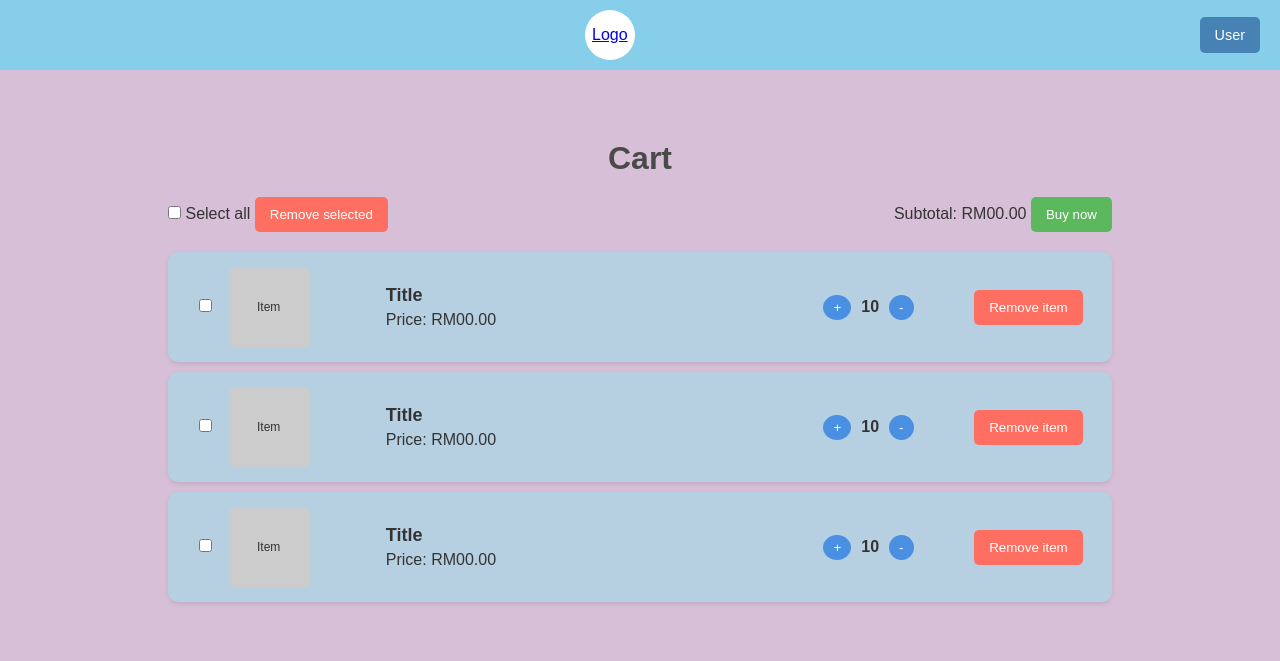
After one commit to IwanAizakku/umaapp, a PHP site: page /HTML/cart-summary.html in a window 1280 px wide. The commit adds this page. Shown: the top 661 px of the page. Run offline with PHP 8.4, Linux system fonts and the light colour scheme.

Commit message:
Added cart-summary.html

```diff
--- a/CSS/styles.css
+++ b/CSS/styles.css
@@ -71,7 +71,7 @@ header {
     background-color: #4169E1;
 }
 
-/* Main Content */
+/* --Main Content-- */
 main {
     text-align: center;
     padding: 50px;
@@ -84,6 +84,7 @@ main {
     color: #333;
 }
 
+/* --Categories, Items, etc. Boxes-- */
 .categories {
     display: flex; /* Enable Flexbox */
     flex-wrap: wrap; /* Allow items to wrap to the next row if needed */
@@ -177,7 +178,7 @@ main {
     }
 }
 
-
+/* --Login box-- */
 .form {
     display: flex;
     justify-content: center;
@@ -185,8 +186,6 @@ main {
     margin-top: 20px;
 }
 
-
-/* Login box */
 .form-login-section, .form-register-section {
     width: 400px;
     height: 180px;
@@ -238,7 +237,155 @@ main {
 }
 
 
-/* Multiple options bar */
+/* --Cart section-- */
+/* Cart title */
+.cart-title {
+    text-align: center;
+    font-size: 32px;
+    margin: 20px 0;
+    color: #4a4a4a;
+}
+
+/* Cart controls (top section) */
+.cart-controls {
+    display: flex;
+    justify-content: space-between;
+    align-items: center;
+    padding: 0 10%;
+    margin-bottom: 20px;
+}
+
+.cart-controls button {
+    padding: 10px 15px;
+    border: none;
+    border-radius: 5px;
+    cursor: pointer;
+}
+
+.remove-selected {
+    background-color: #ff6f61;
+    color: white;
+}
+
+.buy-now {
+    background-color: #5cb85c;
+    color: white;
+}
+
+/* Cart items */
+.cart-item {
+    display: flex;
+    align-items: center;
+    background-color: #b6d0e2;
+    padding: 15px;
+    margin: 10px 10%;
+    border-radius: 10px;
+    box-shadow: 0 2px 5px rgba(0, 0, 0, 0.1);
+}
+
+.cart-item-checkbox {
+    flex: 0 0 5%;
+    text-align: center;
+}
+
+.cart-item-image {
+    flex: 0 0 15%;
+    text-align: center;
+}
+
+.placeholder {
+    width: 80px;
+    height: 80px;
+    background-color: #ccc;
+    display: flex;
+    justify-content: center;
+    align-items: center;
+    border-radius: 5px;
+    font-size: 12px;
+    color: #333;
+}
+
+.cart-item-details {
+    flex: 1;
+    margin-left: 20px;
+}
+
+.item-title {
+    font-size: 18px;
+    font-weight: bold;
+    text-align: left;
+    margin: 0 0 5px;
+}
+
+.item-price {
+    font-size: 16px;
+    text-align: left;
+    margin: 0;
+    color: #333;
+}
+
+/* Quantity controls */
+.cart-item-quantity {
+    display: flex;
+    align-items: center;
+    justify-content: center;
+    flex: 0 0 20%;
+}
+
+.quantity-button {
+    background-color: #4a90e2;
+    color: white;
+    border: none;
+    padding: 5px 10px;
+    border-radius: 50%;
+    cursor: pointer;
+}
+
+.quantity-value {
+    margin: 0 10px;
+    font-size: 16px;
+    font-weight: bold;
+}
+
+/* Remove button */
+.cart-item-remove {
+    flex: 0 0 15%;
+    text-align: center;
+}
+
+.remove-button {
+    background-color: #ff6f61;
+    color: white;
+    border: none;
+    padding: 10px 15px;
+    border-radius: 5px;
+    cursor: pointer;
+}
+
+@media screen and (max-width: 768px) {
+    .cart-item {
+        flex-direction: column;
+        align-items: flex-start;
+    }
+
+    .cart-item-details,
+    .cart-item-quantity,
+    .cart-item-remove {
+        margin: 10px 0;
+    }
+
+    .cart-controls {
+        flex-direction: column;
+        align-items: center;
+    }
+
+    .cart-controls div {
+        margin: 10px 0;
+    }
+}
+
+
+/* --Multiple options bar-- */
 .choice-bar {
     align-items: center;
     display: flex;
--- /dev/null
+++ b/HTML/cart-summary.html
@@ -0,0 +1,99 @@
+<!DOCTYPE html>
+<html lang="en">
+<head>
+    <meta charset="UTF-8">
+    <meta name="viewport" content="width=device-width, initial-scale=1.0">
+    <title>Cart</title>
+    <link rel="stylesheet" href="../CSS/styles.css"> <!-- Link to external CSS -->
+</head>
+<body>
+    <!-- Header -->
+    <header>
+        <a href="https://iwanaizakku.github.io/umaapp/" img src="" alt="Logo" class="logo">Logo</a>
+        <div class="header-buttons">
+            <button>User</button>
+        </div>
+    </header>
+
+    <!-- Cart Section -->
+    <main>
+        <h1 class="cart-title">Cart</h1>
+        <div class="cart-controls">
+            <div>
+                <input type="checkbox" id="select-all">
+                <label for="select-all">Select all</label>
+                <button class="remove-selected">Remove selected</button>
+            </div>
+            <div class="subtotal-container">
+                <p>Subtotal: RM00.00
+                    <button class="buy-now">Buy now</button>
+                </p>
+            </div>
+        </div>
+
+        <!-- Cart Items -->
+        <div class="cart-item">
+            <div class="cart-item-checkbox">
+                <input type="checkbox">
+            </div>
+            <div class="cart-item-image">
+                <div class="placeholder">Item</div>
+            </div>
+            <div class="cart-item-details">
+                <p class="item-title">Title</p>
+                <p class="item-price">Price: RM00.00</p>
+            </div>
+            <div class="cart-item-quantity">
+                <button class="quantity-button">+</button>
+                <span class="quantity-value">10</span>
+                <button class="quantity-button">-</button>
+            </div>
+            <div class="cart-item-remove">
+                <button class="remove-button">Remove item</button>
+            </div>
+        </div>
+
+        <div class="cart-item">
+            <div class="cart-item-checkbox">
+                <input type="checkbox">
+            </div>
+            <div class="cart-item-image">
+                <div class="placeholder">Item</div>
+            </div>
+            <div class="cart-item-details">
+                <p class="item-title">Title</p>
+                <p class="item-price">Price: RM00.00</p>
+            </div>
+            <div class="cart-item-quantity">
+                <button class="quantity-button">+</button>
+                <span class="quantity-value">10</span>
+                <button class="quantity-button">-</button>
+            </div>
+            <div class="cart-item-remove">
+                <button class="remove-button">Remove item</button>
+            </div>
+        </div>
+
+        <div class="cart-item">
+            <div class="cart-item-checkbox">
+                <input type="checkbox">
+            </div>
+            <div class="cart-item-image">
+                <div class="placeholder">Item</div>
+            </div>
+            <div class="cart-item-details">
+                <p class="item-title">Title</p>
+                <p class="item-price">Price: RM00.00</p>
+            </div>
+            <div class="cart-item-quantity">
+                <button class="quantity-button">+</button>
+                <span class="quantity-value">10</span>
+                <button class="quantity-button">-</button>
+            </div>
+            <div class="cart-item-remove">
+                <button class="remove-button">Remove item</button>
+            </div>
+        </div>
+    </main>
+</body>
+</html>
```
